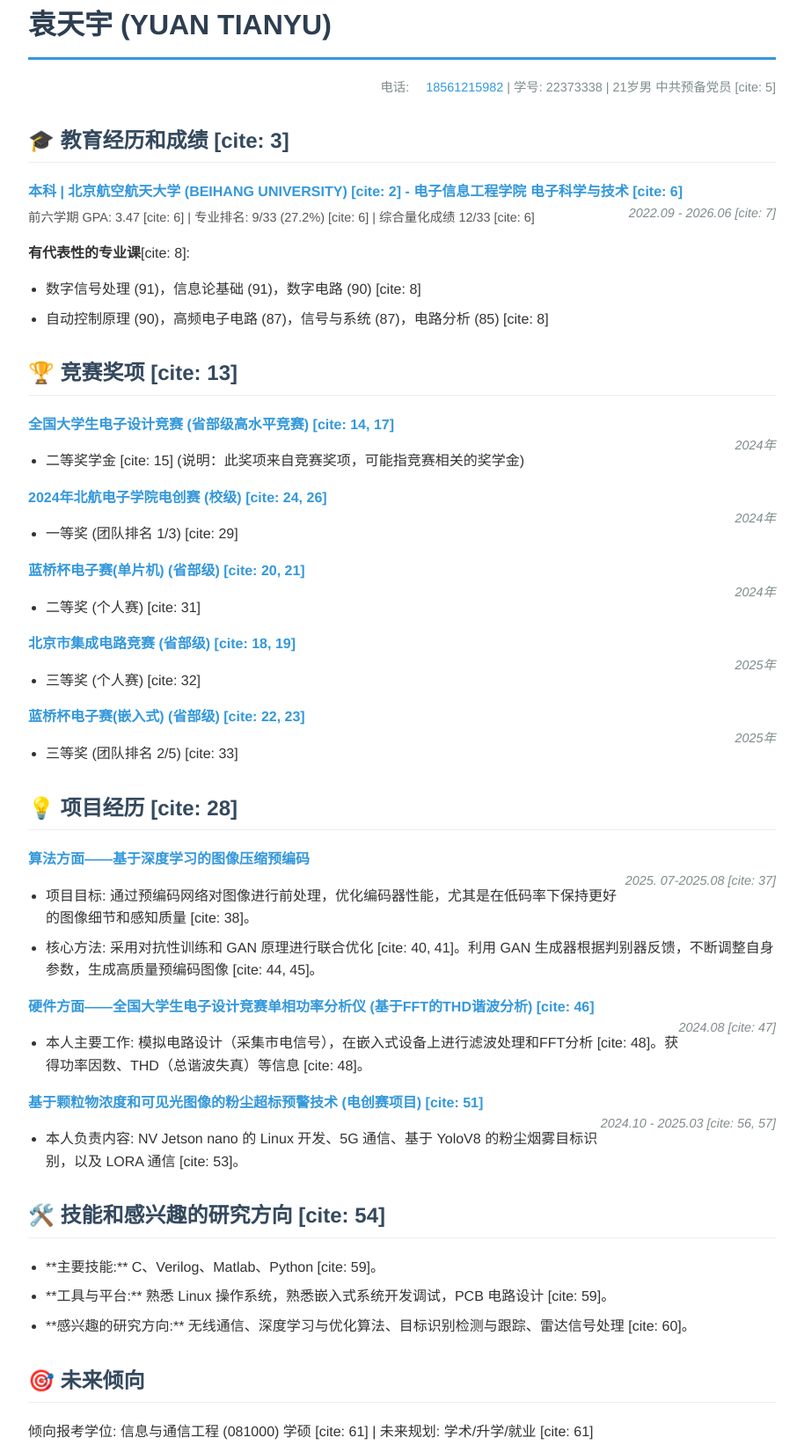
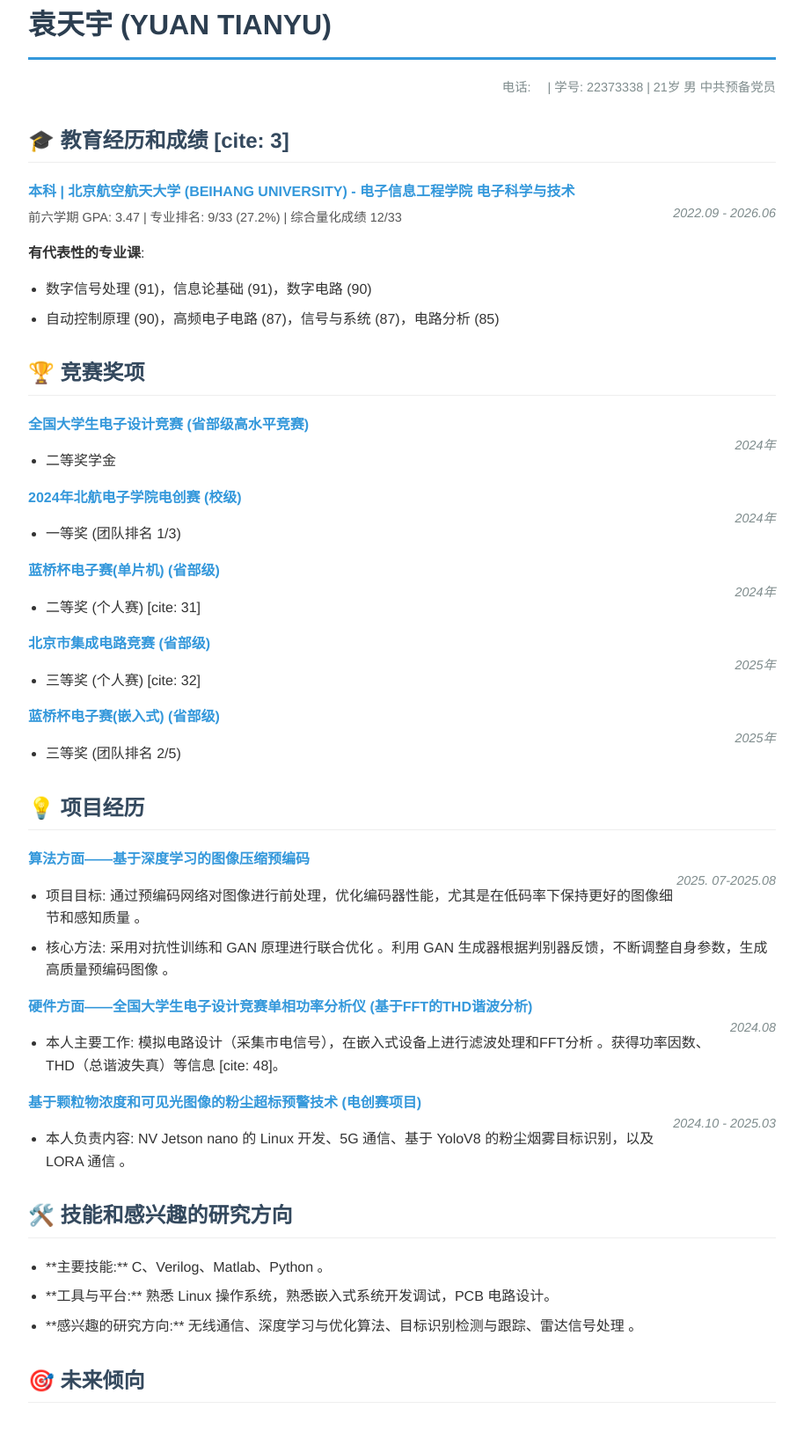
Before and after one commit to ytybuaa/CV, a plain HTML site: page index.html in a window 1280 px wide. Shown: the part 108-1751 px from the top of the page at 88% size, without its empty margins (183-1097 px from the left). Drawn offline with Linux system fonts and the light colour scheme.

Commit message:
Add files via upload

```diff
--- a/index.html
+++ b/index.html
@@ -86,92 +86,92 @@
         <header>
             <h1>袁天宇 (YUAN TIANYU)</h1>
             <div class="header-contact">
-                电话: <a href="tel:18561215982">18561215982</a> | 学号: 22373338 | 21岁男 中共预备党员 [cite: 5]
+                电话: <a href="tel:"></a> | 学号: 22373338 | 21岁 男 中共预备党员
                 </div>
         </header>
 
         <section>
             <h2>🎓 教育经历和成绩 [cite: 3]</h2>
             <div class="section-content">
-                <span class="item-title">本科 | 北京航空航天大学 (BEIHANG UNIVERSITY) [cite: 2] - 电子信息工程学院 电子科学与技术 [cite: 6]</span>
-                <span class="duration">2022.09 - 2026.06 [cite: 7]</span>
+                <span class="item-title">本科 | 北京航空航天大学 (BEIHANG UNIVERSITY)  - 电子信息工程学院 电子科学与技术 </span>
+                <span class="duration">2022.09 - 2026.06 </span>
                 <div class="gpa-info">
-                    前六学期 GPA: 3.47 [cite: 6] | 专业排名: 9/33 (27.2%) [cite: 6] | 综合量化成绩 12/33 [cite: 6]
+                    前六学期 GPA: 3.47 | 专业排名: 9/33 (27.2%)  | 综合量化成绩 12/33
                 </div>
 
-                <p><strong>有代表性的专业课</strong>[cite: 8]:</p>
+                <p><strong>有代表性的专业课</strong>:</p>
                 <ul>
-                    <li>数字信号处理 (91)，信息论基础 (91)，数字电路 (90) [cite: 8]</li>
-                    <li>自动控制原理 (90)，高频电子电路 (87)，信号与系统 (87)，电路分析 (85) [cite: 8]</li>
+                    <li>数字信号处理 (91)，信息论基础 (91)，数字电路 (90) </li>
+                    <li>自动控制原理 (90)，高频电子电路 (87)，信号与系统 (87)，电路分析 (85) </li>
                 </ul>
             </div>
         </section>
 
         <section>
-            <h2>🏆 竞赛奖项 [cite: 13]</h2>
+            <h2>🏆 竞赛奖项 </h2>
             <div class="section-content">
-                <span class="item-title">全国大学生电子设计竞赛 (省部级高水平竞赛) [cite: 14, 17]</span>
+                <span class="item-title">全国大学生电子设计竞赛 (省部级高水平竞赛) </span>
                 <span class="duration">2024年</span>
                 <ul>
-                    <li>二等奖学金 [cite: 15] (说明：此奖项来自竞赛奖项，可能指竞赛相关的奖学金)</li>
+                    <li>二等奖学金  </li>
                 </ul>
 
-                <span class="item-title">2024年北航电子学院电创赛 (校级) [cite: 24, 26]</span>
+                <span class="item-title">2024年北航电子学院电创赛 (校级) </span>
                 <span class="duration">2024年</span>
                 <ul>
-                    <li>一等奖 (团队排名 1/3) [cite: 29]</li>
+                    <li>一等奖 (团队排名 1/3) </li>
                 </ul>
 
-                <span class="item-title">蓝桥杯电子赛(单片机) (省部级) [cite: 20, 21]</span>
+                <span class="item-title">蓝桥杯电子赛(单片机) (省部级) </span>
                 <span class="duration">2024年</span>
                 <ul>
                     <li>二等奖 (个人赛) [cite: 31]</li>
                 </ul>
 
-                <span class="item-title">北京市集成电路竞赛 (省部级) [cite: 18, 19]</span>
+                <span class="item-title">北京市集成电路竞赛 (省部级)</span>
                 <span class="duration">2025年</span>
                 <ul>
                     <li>三等奖 (个人赛) [cite: 32]</li>
                 </ul>
-                <span class="item-title">蓝桥杯电子赛(嵌入式) (省部级) [cite: 22, 23]</span>
+                <span class="item-title">蓝桥杯电子赛(嵌入式) (省部级) </span>
                 <span class="duration">2025年</span>
                 <ul>
-                    <li>三等奖 (团队排名 2/5) [cite: 33]</li>
+                    <li>三等奖 (团队排名 2/5) </li>
                 </ul>
             </div>
         </section>
 
         <section>
-            <h2>💡 项目经历 [cite: 28]</h2>
+            <h2>💡 项目经历 </h2>
             <div class="section-content">
                 <span class="item-title">算法方面——基于深度学习的图像压缩预编码</span>
-                <span class="duration">2025. 07-2025.08 [cite: 37]</span>
+                <span class="duration">2025. 07-2025.08 </span>
                 <ul>
-                    <li>项目目标: 通过预编码网络对图像进行前处理，优化编码器性能，尤其是在低码率下保持更好的图像细节和感知质量 [cite: 38]。</li>
-                    <li>核心方法: 采用对抗性训练和 GAN 原理进行联合优化 [cite: 40, 41]。利用 GAN 生成器根据判别器反馈，不断调整自身参数，生成高质量预编码图像 [cite: 44, 45]。</li>
+                    <li>项目目标: 通过预编码网络对图像进行前处理，优化编码器性能，尤其是在低码率下保持更好的图像细节和感知质量 。</li>
+                    <li>核心方法: 采用对抗性训练和 GAN 原理进行联合优化 。利用 GAN 生成器根据判别器反馈，不断调整自身参数，生成高质量预编码图像 。</li>
                 </ul>
 
-                <span class="item-title">硬件方面——全国大学生电子设计竞赛单相功率分析仪 (基于FFT的THD谐波分析) [cite: 46]</span>
-                <span class="duration">2024.08 [cite: 47]</span>
+                <span class="item-title">硬件方面——全国大学生电子设计竞赛单相功率分析仪 (基于FFT的THD谐波分析) </span>
+                <span class="duration">2024.08 </span>
                 <ul>
-                    <li>本人主要工作: 模拟电路设计（采集市电信号），在嵌入式设备上进行滤波处理和FFT分析 [cite: 48]。获得功率因数、THD（总谐波失真）等信息 [cite: 48]。</li>
+                    <li>本人主要工作: 模拟电路设计（采集市电信号），在嵌入式设备上进行滤波处理和FFT分析 。获得功率因数、THD（总谐波失真）等信息 [cite: 48]。</li>
                 </ul>
 
-                <span class="item-title">基于颗粒物浓度和可见光图像的粉尘超标预警技术 (电创赛项目) [cite: 51]</span>
-                <span class="duration">2024.10 - 2025.03 [cite: 56, 57]</span>
+                <span class="item-title">基于颗粒物浓度和可见光图像的粉尘超标预警技术 (电创赛项目) </span>
+                <span class="duration">2024.10 - 2025.03 </span>
                 <ul>
-                    <li>本人负责内容: NV Jetson nano 的 Linux 开发、5G 通信、基于 YoloV8 的粉尘烟雾目标识别，以及 LORA 通信 [cite: 53]。</li>
+                    <li>本人负责内容: NV Jetson nano 的 Linux 开发、5G 通信、基于 YoloV8 的粉尘烟雾目标识别，以及 LORA 通信 。</li>
                 </ul>
             </div>
         </section>
 
         <section>
-            <h2>🛠️ 技能和感兴趣的研究方向 [cite: 54]</h2>
+            <h2>🛠️ 技能和感兴趣的研究方向 </h2>
             <div class="section-content">
                 <ul>
-                    <li>**主要技能:** C、Verilog、Matlab、Python [cite: 59]。</li>
-                    <li>**工具与平台:** 熟悉 Linux 操作系统，熟悉嵌入式系统开发调试，PCB 电路设计 [cite: 59]。</li>
-                    <li>**感兴趣的研究方向:** 无线通信、深度学习与优化算法、目标识别检测与跟踪、雷达信号处理 [cite: 60]。</li>
+                    <li>**主要技能:** C、Verilog、Matlab、Python 。</li>
+                    <li>**工具与平台:** 熟悉 Linux 操作系统，熟悉嵌入式系统开发调试，PCB 电路设计。</li>
+                    <li>**感兴趣的研究方向:** 无线通信、深度学习与优化算法、目标识别检测与跟踪、雷达信号处理 。</li>
                 </ul>
             </div>
         </section>
@@ -179,7 +179,7 @@
         <section>
             <h2>🎯 未来倾向</h2>
             <div class="section-content">
-                <p>倾向报考学位: 信息与通信工程 (081000) 学硕 [cite: 61] | 未来规划: 学术/升学/就业 [cite: 61]</p>
+                </p>
             </div>
         </section>
 
```
